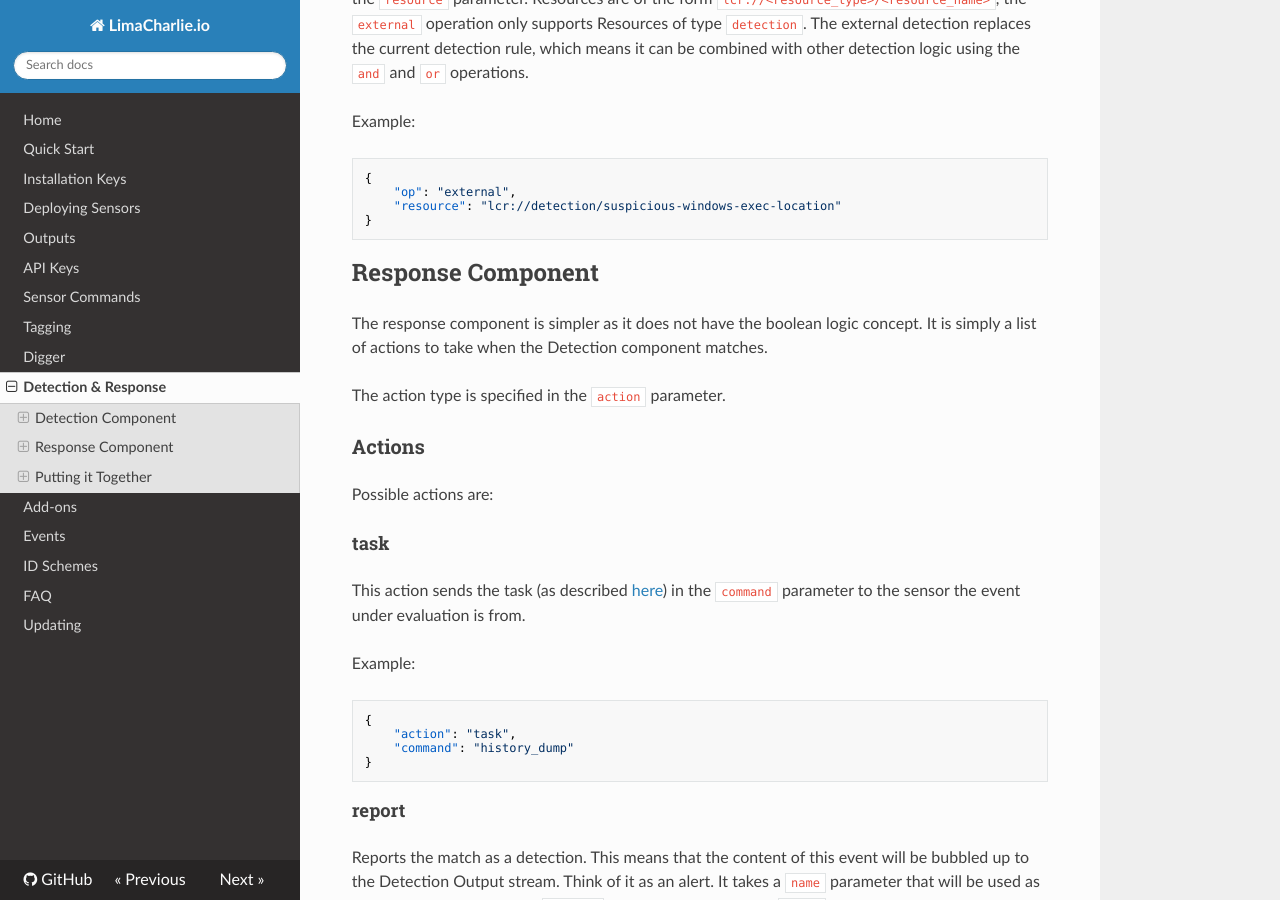
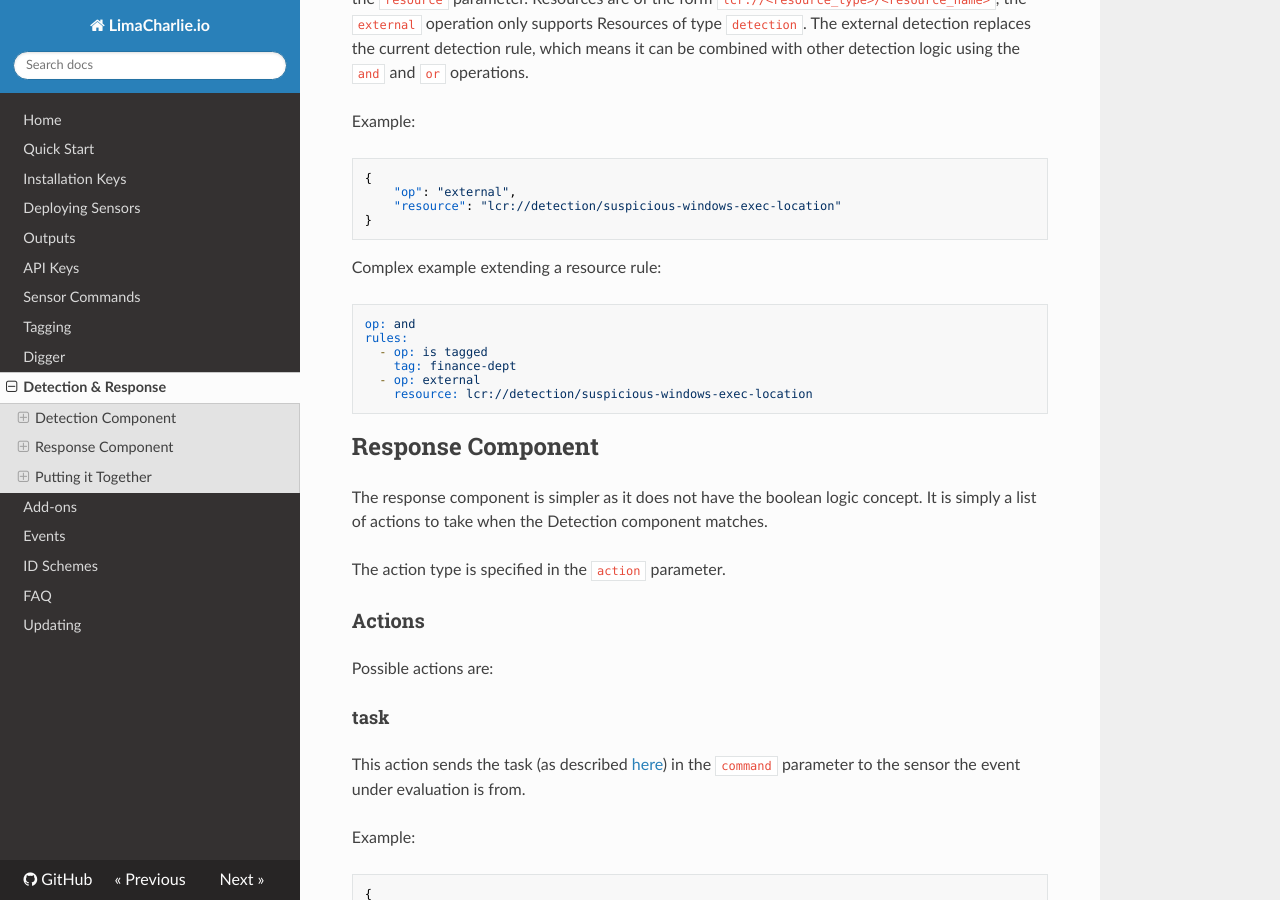
Before and after one commit to refractionPOINT/lce_doc, an MkDocs documentation site: the page built from docs/dr.md, in a window 1280 px wide and 900 px high, scrolled down 8583 px. Built offline with MkDocs 1.6.1, drawn with Linux system fonts in a browser that asks for light colours; nearby versions of some CDN libraries; old or Windows-style settings are respelled for this version of MkDocs.

Commit message:
Adding example of a resource detection rule being part of a larger rule.

````diff
--- a/docs/dr.md
+++ b/docs/dr.md
@@ -352,6 +352,16 @@ Example:
 }
 ```
 
+Complex example extending a resource rule:
+```yaml
+op: and
+rules:
+  - op: is tagged
+    tag: finance-dept
+  - op: external
+    resource: lcr://detection/suspicious-windows-exec-location
+```
+
 ## Response Component
 The response component is simpler as it does not have the boolean logic concept. It is simply a list of actions to take
 when the Detection component matches.
````
